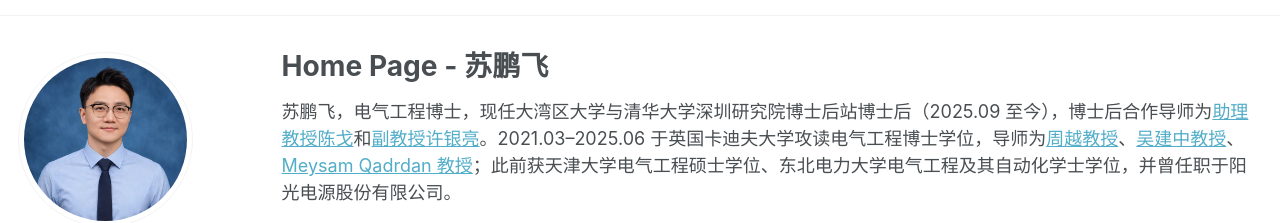
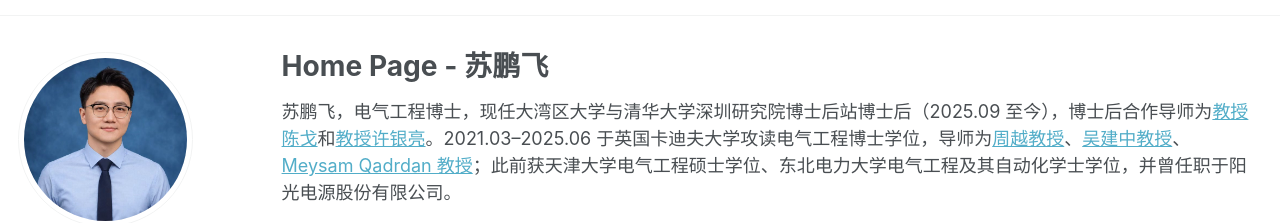
Before and after one commit to PengfeiSu6/PengfeiSu6.github.io, a plain HTML site: page index.html in a window 1280 px wide. Shown: the part 66-289 px from the top of the page. Drawn offline with Linux system fonts and the light colour scheme.

Commit message:
Use consistent honorifics for postdoctoral mentors

```diff
--- a/index.html
+++ b/index.html
@@ -72,7 +72,7 @@
 </div>
 <div class="archive organized-page" id="content" tabindex="-1">
   <h1 class="page__title">Home Page - 苏鹏飞</h1>
-  <p>苏鹏飞，电气工程博士，现任大湾区大学与清华大学深圳研究院博士后站博士后（2025.09 至今），博士后合作导师为<a href="https://lelouchsola.github.io/ChenGe/">助理教授陈戈</a>和<a href="https://www.sigs.tsinghua.edu.cn/xyl/main.htm">副教授许银亮</a>。2021.03–2025.06 于英国卡迪夫大学攻读电气工程博士学位，导师为<a href="https://seea.tju.edu.cn/info/1012/5022.htm">周越教授</a>、<a href="https://researchportal.bath.ac.uk/en/persons/jianzhong-wu/">吴建中教授</a>、<a href="https://profiles.cardiff.ac.uk/staff/qadrdanm">Meysam Qadrdan 教授</a>；此前获天津大学电气工程硕士学位、东北电力大学电气工程及其自动化学士学位，并曾任职于阳光电源股份有限公司。</p>
+  <p>苏鹏飞，电气工程博士，现任大湾区大学与清华大学深圳研究院博士后站博士后（2025.09 至今），博士后合作导师为<a href="https://lelouchsola.github.io/ChenGe/">教授陈戈</a>和<a href="https://www.sigs.tsinghua.edu.cn/xyl/main.htm">教授许银亮</a>。2021.03–2025.06 于英国卡迪夫大学攻读电气工程博士学位，导师为<a href="https://seea.tju.edu.cn/info/1012/5022.htm">周越教授</a>、<a href="https://researchportal.bath.ac.uk/en/persons/jianzhong-wu/">吴建中教授</a>、<a href="https://profiles.cardiff.ac.uk/staff/qadrdanm">Meysam Qadrdan 教授</a>；此前获天津大学电气工程硕士学位、东北电力大学电气工程及其自动化学士学位，并曾任职于阳光电源股份有限公司。</p>
   <p>研究聚焦工业流程灵活性与低碳电力系统的协同优化，涵盖炼钢流程多目标优化排产、工业负荷灵活性评估与需求响应、混合储能系统，以及面向净零电力系统的多能源协同。作为子课题负责人承担英国工程与自然科学研究理事会（EPSRC）项目 1 项，并作为技术骨干参与欧盟「欧洲地平线」、NSFC–EPSRC 国际合作重点项目等重大项目 3 项。</p>
   <p>累计发表 SCI/EI 检索论文 10 余篇，受理国家发明专利 9 项（其中授权 3 项）；担任 <em>Electronics</em>、《中国电力》等国内外专刊特约编辑，以及 <em>Applied Energy</em>、<em>Journal of Cleaner Production</em>、<em>Energy</em> 等学术期刊审稿人。</p>
   <p class="contact-line">联系: <a href="mailto:aca_spf@163.com" data-href="emailHref">aca_spf@163.com</a></p>
```
